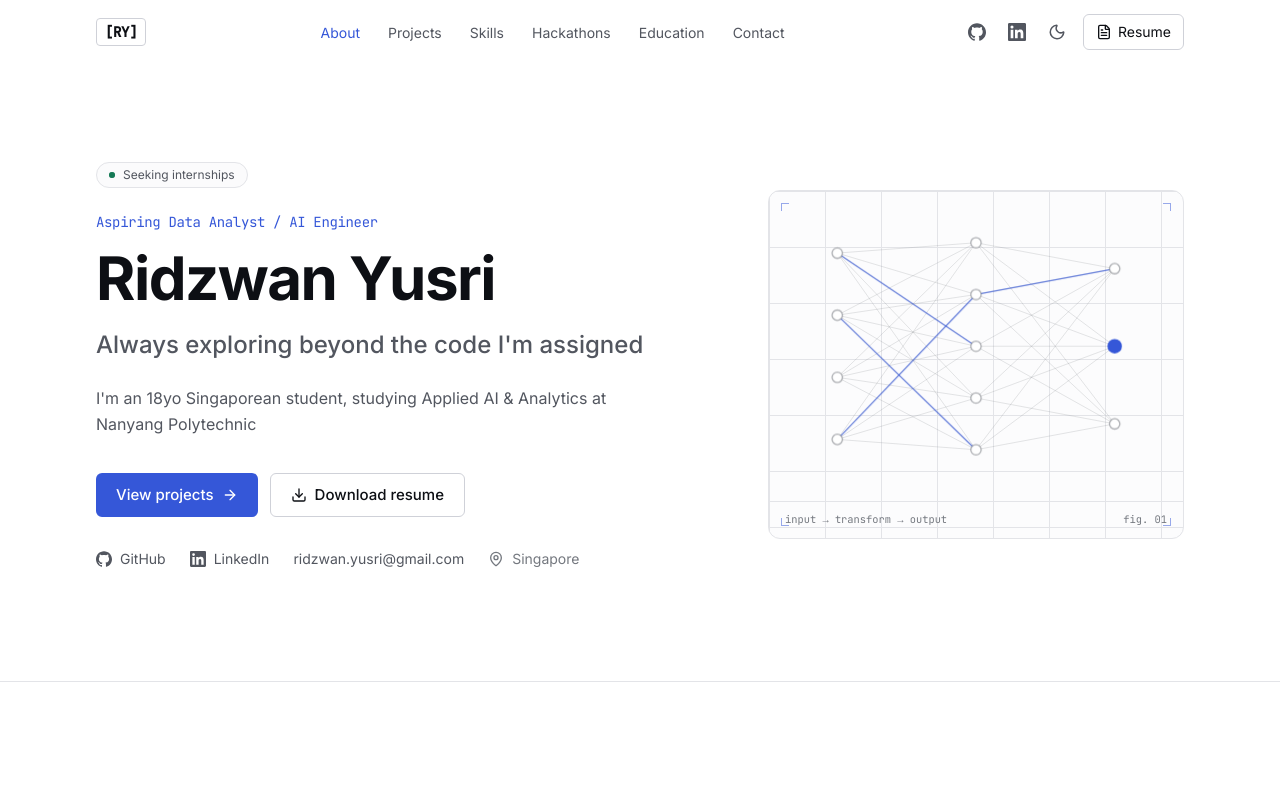
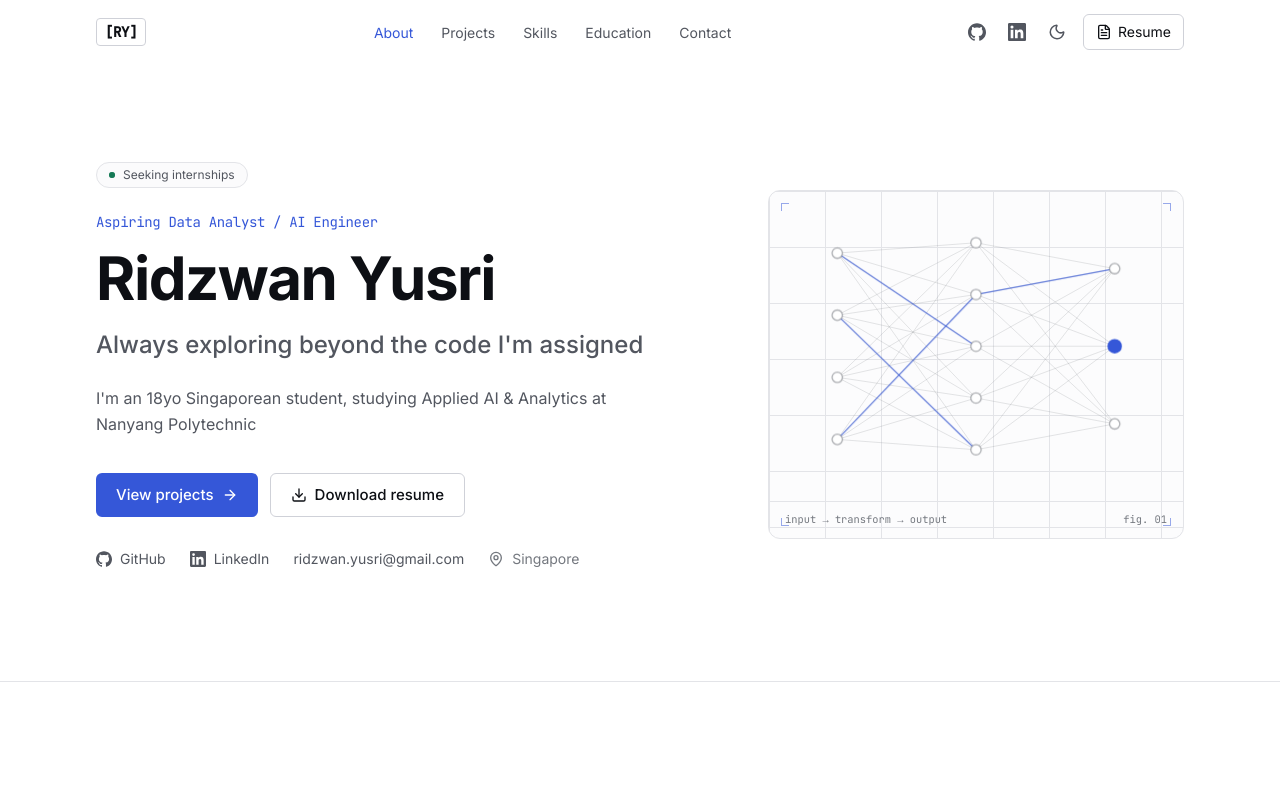
Before and after one commit to 1wanny/Portfolio, a React (Vite) app in the folder portfolio/: page / in a window 1280 px wide. Shown: the top 799 px of the page. Built offline with nearby package versions, Linux system fonts and the light colour scheme.

Commit message:
remove hackathon

```diff
--- a/portfolio/src/data/nav.ts
+++ b/portfolio/src/data/nav.ts
@@ -6,7 +6,6 @@ export const navSections = [
   { id: 'about', label: 'About' },
   { id: 'projects', label: 'Projects' },
   { id: 'skills', label: 'Skills' },
-  { id: 'hackathons', label: 'Hackathons' },
   { id: 'education', label: 'Education' },
   { id: 'contact', label: 'Contact' },
 ] as const
--- a/portfolio/src/pages/Home.tsx
+++ b/portfolio/src/pages/Home.tsx
@@ -2,7 +2,6 @@ import { About } from '@/components/About'
 import { Contact } from '@/components/Contact'
 import { CurrentlyBuilding } from '@/components/CurrentlyBuilding'
 import { Education } from '@/components/Education'
-import { Hackathons } from '@/components/Hackathons'
 import { Hero } from '@/components/Hero'
 import { Projects } from '@/components/Projects'
 import { ResumeCTA } from '@/components/ResumeCTA'
@@ -19,7 +18,6 @@ export function Home() {
       <About />
       <Projects />
       <Skills />
-      <Hackathons />
       <Education />
       <CurrentlyBuilding />
       <ResumeCTA />
```
Also changed, not shown: 1 other file (tests, documents, lock files or other folders).
